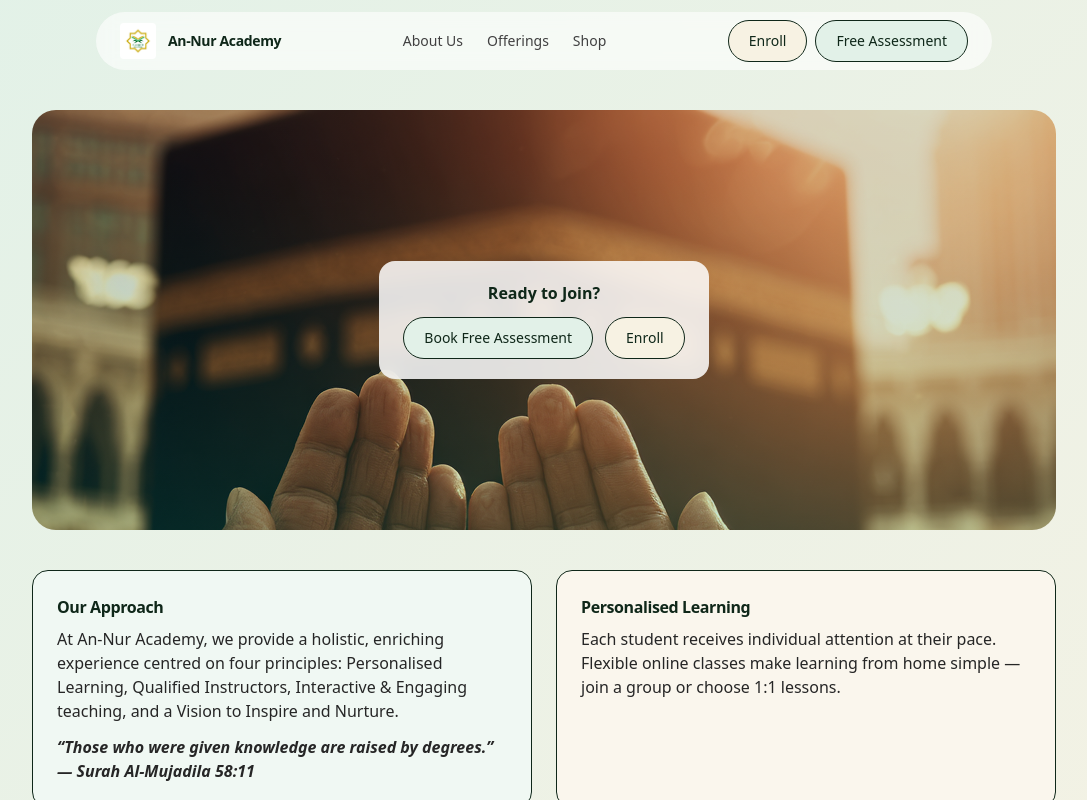
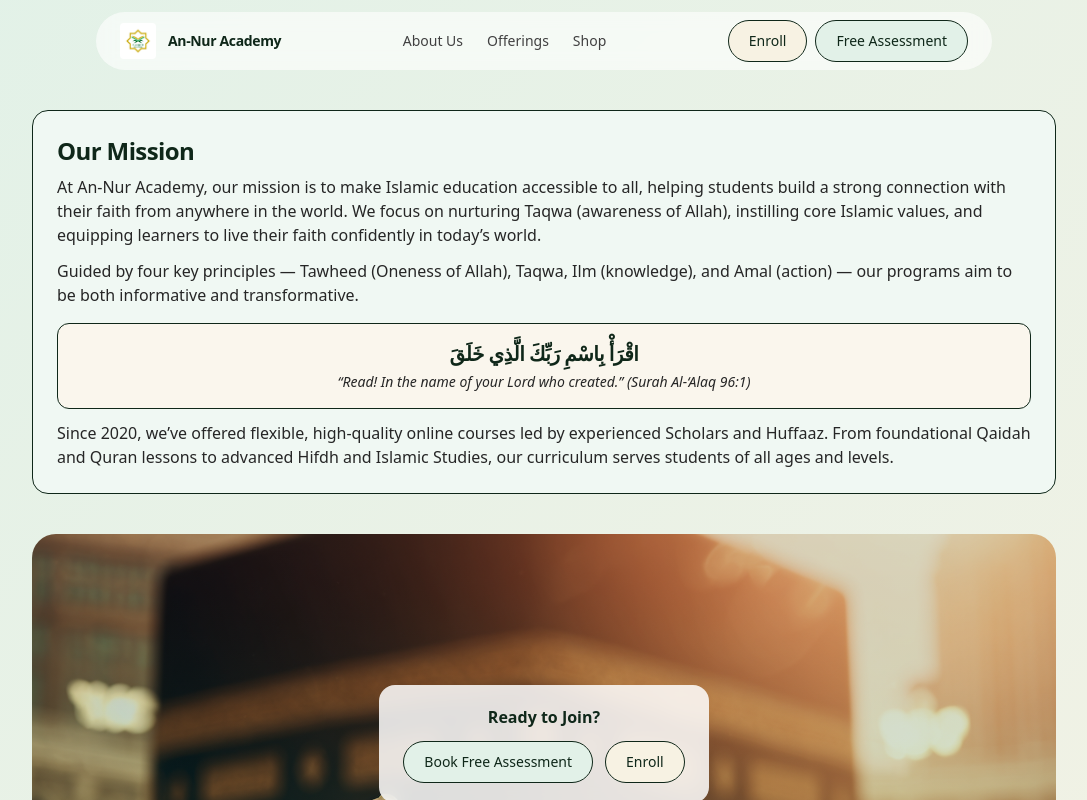
Before and after one commit to SalekhM8/annuronline, a Next.js app: page /about in a window 1280 px wide. Shown: the top 800 px of the page, without its empty margins (96-1183 px from the left). Built offline with nearby package versions, Linux system fonts and the light colour scheme.

Commit message:
content(about): add mission statement with Arabic ayah and tidy layout

```diff
--- a/app/about/page.tsx
+++ b/app/about/page.tsx
@@ -1,6 +1,17 @@
 export default function AboutPage() {
   return (
     <div className="py-10 space-y-10">
+      {/* Mission statement */}
+      <div className="mx-auto max-w-5xl rounded-2xl border border-[--brand-gold]/30 p-6 ring-1 ring-[--brand-gold]/20" style={{ background: 'color-mix(in oklab, var(--brand-green), white 92%)' }}>
+        <h1 className="text-2xl font-semibold text-[--foreground]">Our Mission</h1>
+        <p className="mt-2 text-neutral-800">At An‑Nur Academy, our mission is to make Islamic education accessible to all, helping students build a strong connection with their faith from anywhere in the world. We focus on nurturing Taqwa (awareness of Allah), instilling core Islamic values, and equipping learners to live their faith confidently in today’s world.</p>
+        <p className="mt-3 text-neutral-800">Guided by four key principles — Tawheed (Oneness of Allah), Taqwa, Ilm (knowledge), and Amal (action) — our programs aim to be both informative and transformative.</p>
+        <div className="mt-4 rounded-xl border border-[--brand-gold]/30 p-4" style={{ background: 'color-mix(in oklab, var(--brand-gold), white 90%)' }}>
+          <div className="text-center text-xl font-semibold tracking-tight text-[--foreground]">اقْرَأْ بِاسْمِ رَبِّكَ الَّذِي خَلَقَ</div>
+          <div className="mt-1 text-center text-sm italic text-neutral-800">“Read! In the name of your Lord who created.” (Surah Al‑‘Alaq 96:1)</div>
+        </div>
+        <p className="mt-3 text-neutral-800">Since 2020, we’ve offered flexible, high‑quality online courses led by experienced Scholars and Huffaaz. From foundational Qaidah and Quran lessons to advanced Hifdh and Islamic Studies, our curriculum serves students of all ages and levels.</p>
+      </div>
       {/* Hero image with CTA overlay */}
       <div className="relative mx-auto max-w-5xl overflow-hidden rounded-3xl ring-1 ring-[--brand-gold]/30">
         <div className="h-[420px] bg-[url('/images/islamicstudies.png')] bg-cover bg-center" />
```
